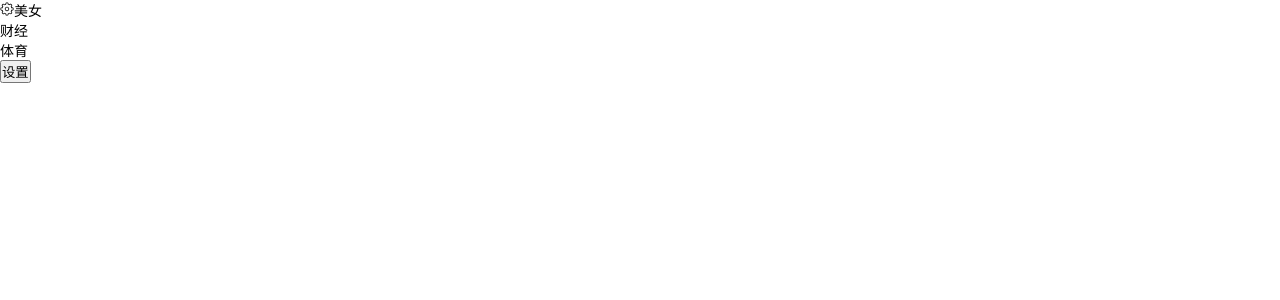
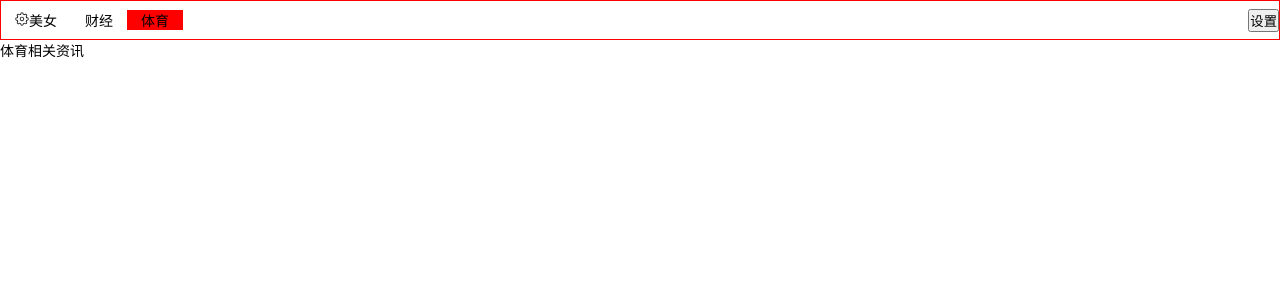
Before and after one commit to doria76593/vue2-lunzi, a Vue app: page / in a window 1280 px wide. Shown: the top 300 px of the page. Built offline with nearby package versions, Linux system fonts and the light colour scheme.

Commit message:
基本实现tab切换

```diff
--- a/src/cs/demo4.vue
+++ b/src/cs/demo4.vue
@@ -1,5 +1,6 @@
 <template>
   <div>
+    <!-- <g-tabs :selected="selectedTab" @update:selected="selectedTab=$event"> 等价于以下 -->
     <g-tabs :selected.sync="selectedTab">
       <g-tabs-head>
         <template slot="actions">
@@ -34,7 +35,7 @@ export default {
   components: {},
   data() {
     return {
-       selectedTab: 'sports'
+      selectedTab: 'sports',
     }
   },
   methods: {},
--- a/src/tabs-body.vue
+++ b/src/tabs-body.vue
@@ -1,26 +1,24 @@
 <template>
   <div class="tabs-body">
-
+    <slot></slot>
   </div>
 </template>
 
 <script>
 export default {
-    name: 'GBody',
-  data () {
-    return {
+  name: 'GBody',
+  inject: ['eventBus'],
+  data() {
+    return {}
+  },
 
-    }
+  mounted() {
+    // console.log('儿子,', this.eventBus)
   },
-  methods: {
-
-  },
-  components: {
-
-  }
+  methods: {},
+  components: {},
 }
 </script>
 
 <style scoped lang="scss">
-
 </style>
--- a/src/tabs-head.vue
+++ b/src/tabs-head.vue
@@ -1,20 +1,38 @@
 <template>
   <div class="tabs-head">
     <slot></slot>
-    <slot name="actions"></slot>
+    <div class="actions-wrapper">
+      <slot name="actions"></slot>
+    </div>
   </div>
 </template>
 
 <script>
 export default {
   name: 'GTabsHead',
+  inject: ['eventBus'],
   data() {
     return {}
   },
+
+  mounted() {
+    // console.log('儿子,', this.eventBus)
+  },
+
   methods: {},
-  components: {},
 }
 </script>
 
 <style scoped lang="scss">
+$tab-height: 40px;
+.tabs-head {
+  display: flex;
+  height: $tab-height;
+  justify-content: flex-start;
+  align-items: center;
+  border: 1px solid red;
+  > .actions-wrapper {
+    margin-left: auto;
+  }
+}
 </style>
--- a/src/tabs-item.vue
+++ b/src/tabs-item.vue
@@ -1,5 +1,5 @@
 <template>
-  <div class="tabs-item">
+  <div class="tabs-item" :class="classes" @click="xxx">
     <slot></slot>
   </div>
 </template>
@@ -7,19 +7,50 @@
 <script>
 export default {
   name: 'GTabsItem',
+  inject: ['eventBus'],
   props: {
     disabled: {
       type: Boolean,
       default: false,
     },
+    name: {
+      type: String | Number,
+      required: true,
+    },
   },
   data() {
-    return {}
+    return {
+      active: false,
+    }
   },
-  methods: {},
-  components: {},
+  mounted() {
+    this.eventBus.$on('update:selected', (name) => {
+      console.log('name', name)
+      this.active = name === this.name
+    })
+  },
+  computed: {
+    classes() {
+      return {
+        active: this.active,
+      }
+    },
+  },
+  methods: {
+    xxx() {
+      this.eventBus.$emit('update:selected', this.name)
+    },
+  },
 }
 </script>
 
 <style scoped lang="scss">
+.tabs-item {
+  padding: 0 1em;
+  flex-shrink: 0;
+  cursor: pointer;
+  &.active {
+    background: red;
+  }
+}
 </style>
--- a/src/tabs-pane.vue
+++ b/src/tabs-pane.vue
@@ -1,26 +1,44 @@
 <template>
-  <div class="tabs-pane">
-   <slot></slot>
+  <div class="tabs-pane" :class="classes" v-if="active">
+    <slot></slot>
   </div>
 </template>
 
 <script>
 export default {
-    name: 'GTabsPane',
-  data () {
-    return {
-
-    }
+  name: 'GTabsPane',
+  inject: ['eventBus'],
+  props: {
+    name: {
+      type: String | Number,
+      required: true,
+    },
   },
-  methods: {
-
+  data() {
+    return { active: false }
   },
-  components: {
-
-  }
+  mounted() {
+    this.eventBus.$on('update:selected', (name) => {
+      console.log('name', name)
+      this.active = name === this.name
+    })
+  },
+  computed: {
+    classes() {
+      return {
+        active: this.active,
+      }
+    },
+  },
+  methods: {},
+  components: {},
 }
 </script>
 
 <style scoped lang="scss">
-
+.tabs-pane {
+  &.active {
+    /* background: red; */
+  }
+}
 </style>
--- a/src/tabs.vue
+++ b/src/tabs.vue
@@ -4,11 +4,17 @@
   </div>
 </template>
 <script>
+import Vue from 'vue'
 export default {
   name: 'GTabs',
+  provide() {
+    return {
+      eventBus: this.eventBus,
+    }
+  },
   props: {
     selected: {
-      type: String,
+      type: String | Number,
       required: true,
     },
     direction: {
@@ -19,8 +25,13 @@ export default {
       },
     },
   },
-  created() {
-    // this.$emit('update:selected', 'xxx')
+  data() {
+    return {
+      eventBus: new Vue(),
+    }
+  },
+  mounted() {
+     this.eventBus.$emit('update:selected', this.selected)
   },
 }
 </script>
```
